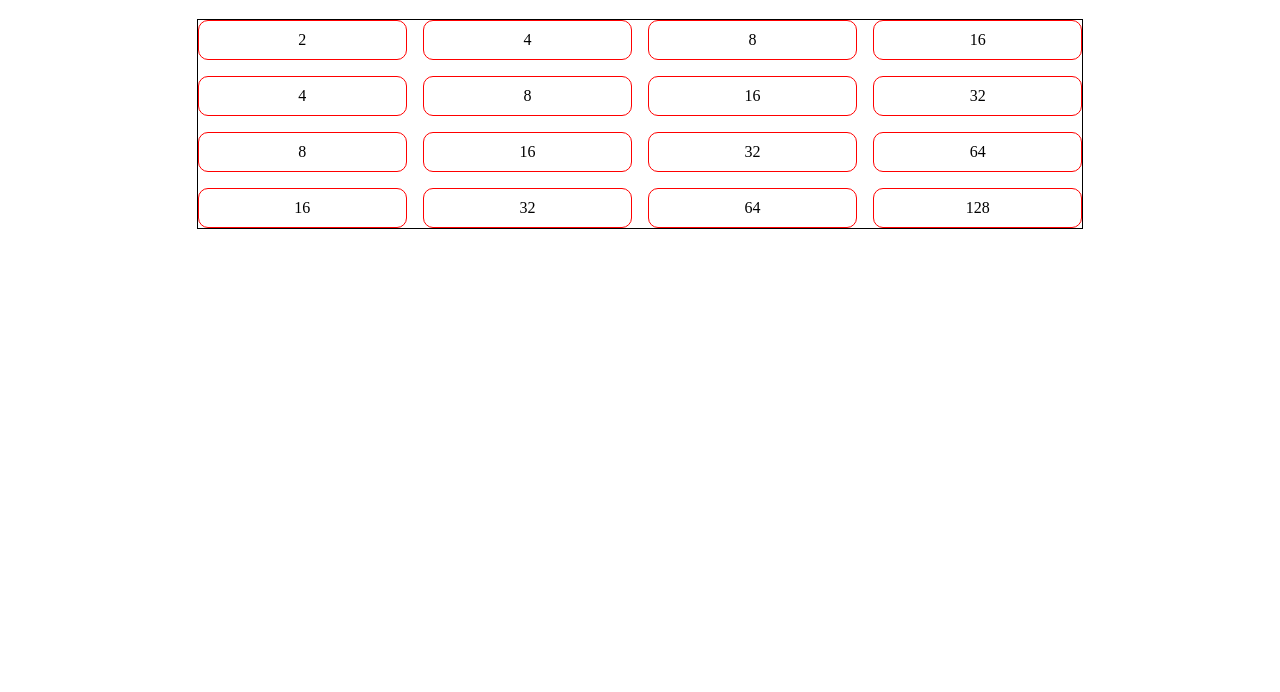
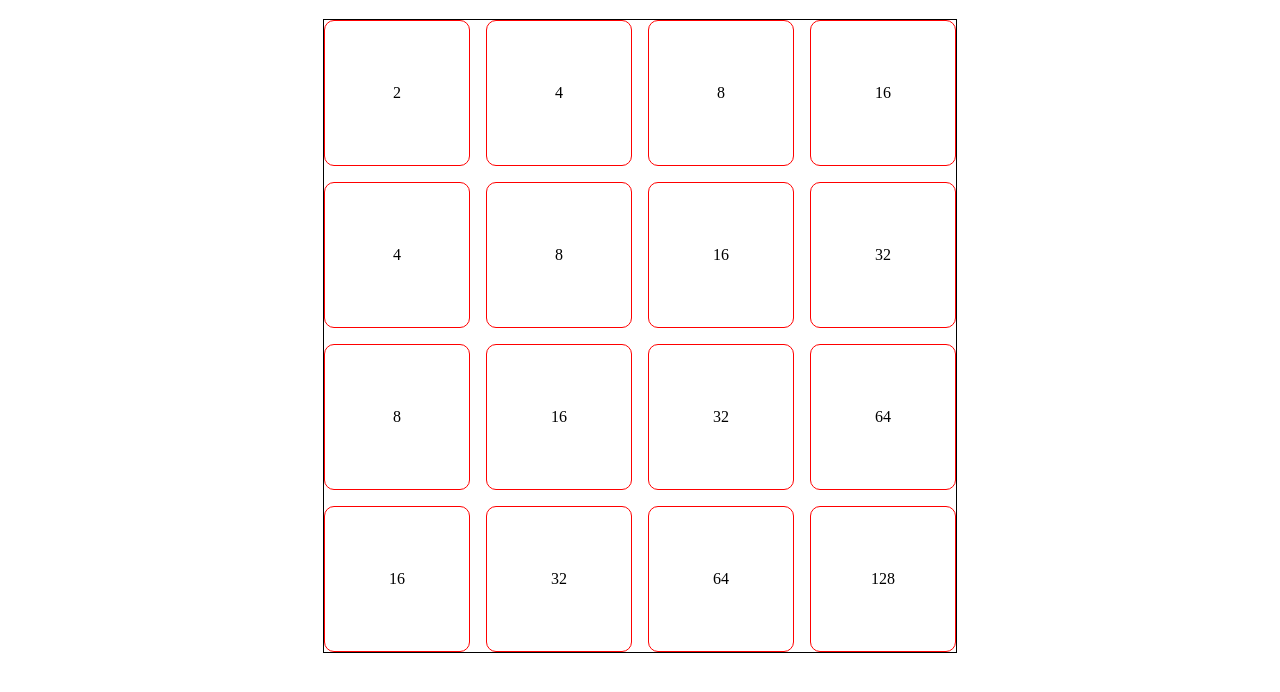
Before and after one commit to johyunsoo33/2048-GameProject, a website built with Vite: page index.html in a window 1280 px wide. Shown: the part 70-762 px from the top of the page. Built offline with nearby package versions, Linux system fonts and the light colour scheme.

Commit message:
⚡️ CSS용 js언어는 CSS로 변환해서 스타일 파일에 추가

```diff
--- a/src/scripts/board.ts
+++ b/src/scripts/board.ts
@@ -12,14 +12,12 @@ export function CreateBoard() {
   for (let row = 0; row < 4; row++) {
     for (let col = 0; col < 4; col++) {
       const cell = document.createElement("div");
+      cell.className = "cell";
       cell.classList.add("cell");
-      cell.style.border = `0.0625rem solid  red`;
-      cell.style.borderRadius = `0.625rem`;
-      cell.style.padding = `0.625rem`;
       let numberBox = document.createElement("div");
       let text = document.createTextNode(Math.pow(2, row + col + 1).toString());
       numberBox.appendChild(text);
-      numberBox.style.textAlign = "center";
+      numberBox.className = "cellBox";
       cell.appendChild(numberBox);
       mainBoard!.appendChild(cell);
     }
--- a/src/style.css
+++ b/src/style.css
@@ -1,5 +1,17 @@
 #gameBoard {
-  width: 70%;
+  width: 50%;
   border: 1px solid black;
   margin: 0 auto;
 }
+.cell {
+  border: 0.0625rem solid red;
+  border-radius: 0.625rem;
+  padding: 0.625rem;
+  aspect-ratio: 1;
+}
+.cellBox {
+  height: 100%;
+  display: flex;
+  align-items: center;
+  justify-content: center;
+}
```
